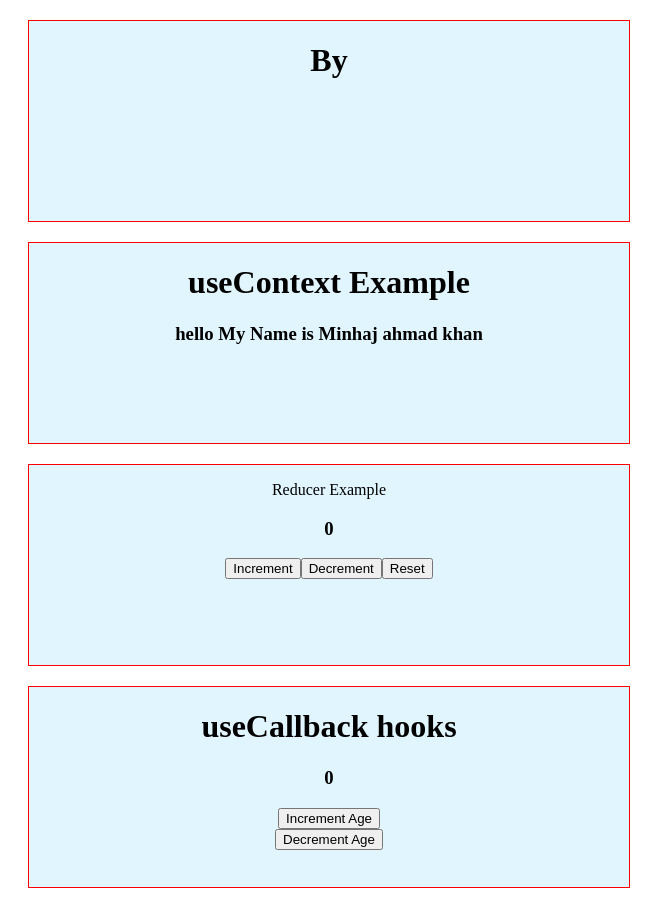
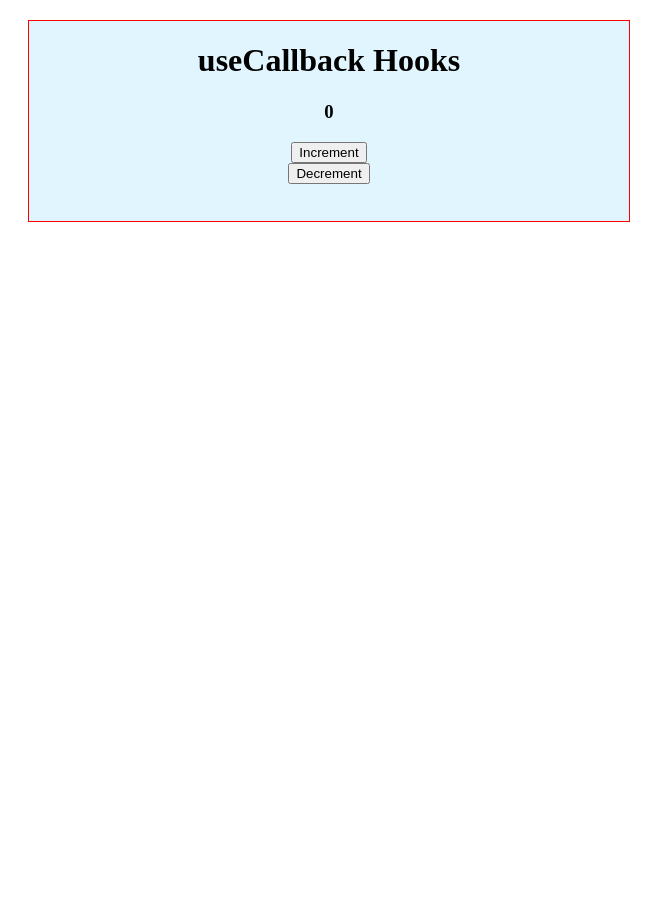
Before and after one commit to minhajspace/hooks-example, a React (Create React App) app: page / in a window 1280 px wide. Shown: the whole page, without its empty margins (0-665 px from the left). After the commit the page ends 800 px from the top, so only its background shows below. Built offline with nearby package versions, Linux system fonts and the light colour scheme; no server answers.

Commit message:
React memo

```diff
--- a/src/App.js
+++ b/src/App.js
@@ -1,9 +1,9 @@
 import React from 'react'
 import './App.css';
-import Counter from './components/Counter'
-import Quotes from './components/Quotes'
-import AppComponent from './components/Context/App-Component'
-import CounterReducer from './components/Reducer/CounterReducer'
+// import Counter from './components/Counter'
+// import Quotes from './components/Quotes'
+// import AppComponent from './components/Context/App-Component'
+// import CounterReducer from './components/Reducer/CounterReducer'
 import ParentCompoent from './UseCallBack/Parent'
 
 
@@ -12,9 +12,9 @@ function App() {
     <div className="App">
 
         {/* <Counter/> */}
-      <Quotes/>
+      {/* <Quotes/>
       <AppComponent/>
-      <CounterReducer/>
+      <CounterReducer/> */}
       <ParentCompoent/>
 
     </div>
--- a/src/UseCallBack/Button.js
+++ b/src/UseCallBack/Button.js
@@ -9,4 +9,4 @@ const Button = (props) => {
     )
 }
 
-export default Button
+export default React.memo(Button)
--- a/src/UseCallBack/Count.js
+++ b/src/UseCallBack/Number.js
@@ -1,12 +1,12 @@
 import React from 'react'
 
-const Count = (props) => {
+const Number = (props) => {
     console.log('counter compoent')
     return (
         <div>
-           <h3>{props.count}</h3>
+           <h3>{props.number}</h3>
         </div>
     )
 }
 
-export default Count
+export default React.memo(Number)
--- a/src/UseCallBack/Parent.js
+++ b/src/UseCallBack/Parent.js
@@ -1,25 +1,24 @@
 import React,{useState} from 'react'
 import Button from './Button'
-import Count from './Count'
+import Number from './Number'
 import Title from './Title'
 
 const ParentCompoent = () => {
-    const [age,setAge] =useState(0)
+    const [number,setAge] =useState(0)
 
    const    handleIncrement = ()=>{
-       setAge(age + 1 )
+       setAge(number + 1 )
     }
    const    handleDecrement = () => {
-        setAge(age - 1)
+        setAge(number - 1)
     }
     return (
         <div style={{ height: '200px', width: '600px', border: '1px solid red', background: '#e1f5fe', margin: '20px' }}>
-             <Title/>
-            <Count count={age} />
-            <Button handleClick={handleIncrement}>Increment Age</Button>
-            <Button handleClick={handleDecrement}>Decrement Age</Button>
+            <Title/>
+            <Number number={number} />
+            <Button handleClick={handleIncrement}>Increment</Button>
+            <Button handleClick={handleDecrement}>Decrement</Button>
         </div>
     )
 }
-
 export default ParentCompoent
--- a/src/UseCallBack/Title.js
+++ b/src/UseCallBack/Title.js
@@ -4,9 +4,9 @@ const Title = () => {
     console.log('title compoent')
     return (
         <div>
-            <h1>useCallback hooks</h1>
+            <h1>useCallback Hooks</h1>
         </div>
     )
 }
 
-export default Title
+export default React.memo(Title)
--- a/src/components/Context/App-Component.js
+++ b/src/components/Context/App-Component.js
@@ -3,7 +3,7 @@ import ComponenetA from './ComponenetA'
 export const NameContext = createContext()
 
 const AppComponent = () => {
-    const [name,setName]=useState("Minhaj ahmad khan")
+    // const [name,setName]=useState("Minhaj ahmad khan")
 
     return (
         <div>
--- a/src/components/Context/ComponenetA.js
+++ b/src/components/Context/ComponenetA.js
@@ -1,4 +1,4 @@
-import React,{useContext} from 'react'
+import React from 'react'
 import ComponenetB from './ComponentB'
 
 
--- a/src/components/Quotes.js
+++ b/src/components/Quotes.js
@@ -5,7 +5,7 @@ import axios from 'axios'
 const Quotes = () => {
     const [quotes ,setQuotes] =useState([])
     useEffect(() => {
-        const data =axios.get('https://type.fit/api/quotes').then((res)=>{
+         axios.get('https://type.fit/api/quotes').then((res)=>{
          setQuotes(res.data)
         }).catch((e)=>{
          console.log(e)
```
Also changed, not shown: 1 other file (tests, documents, lock files or other folders).
